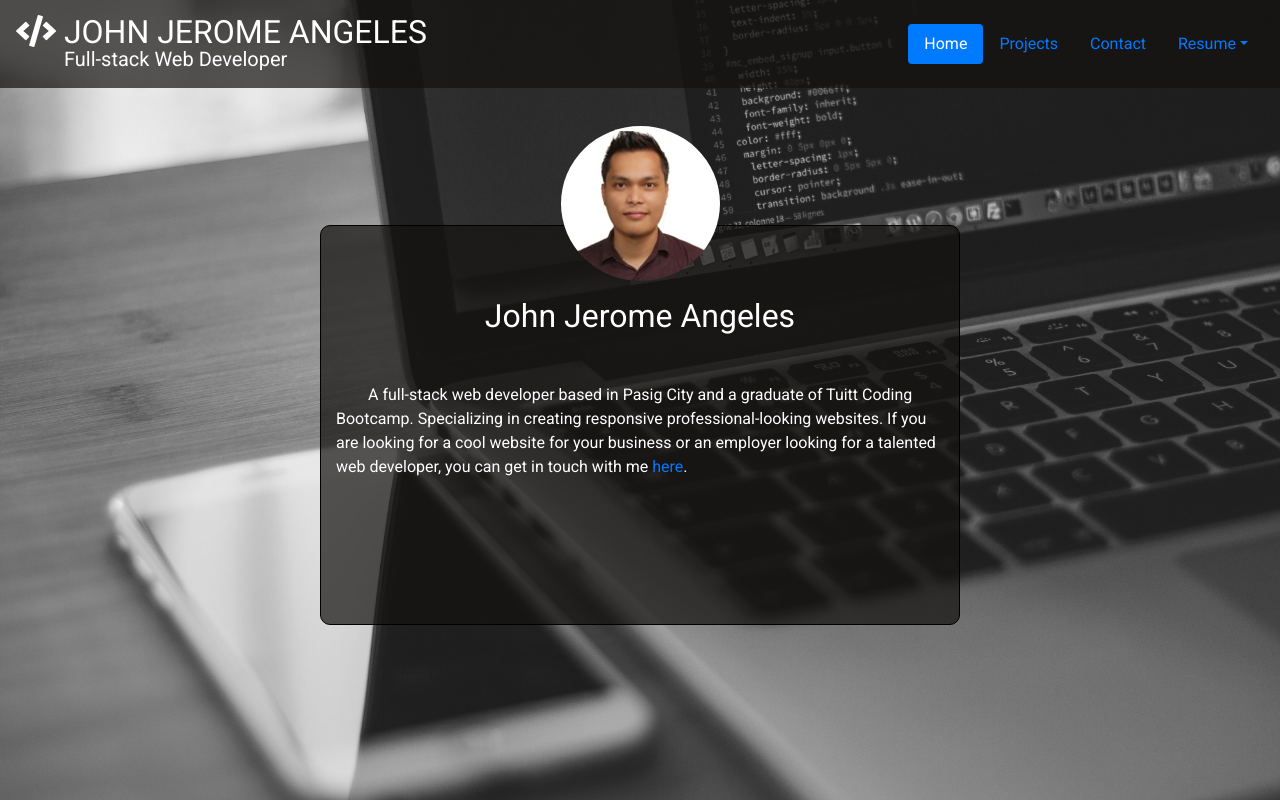
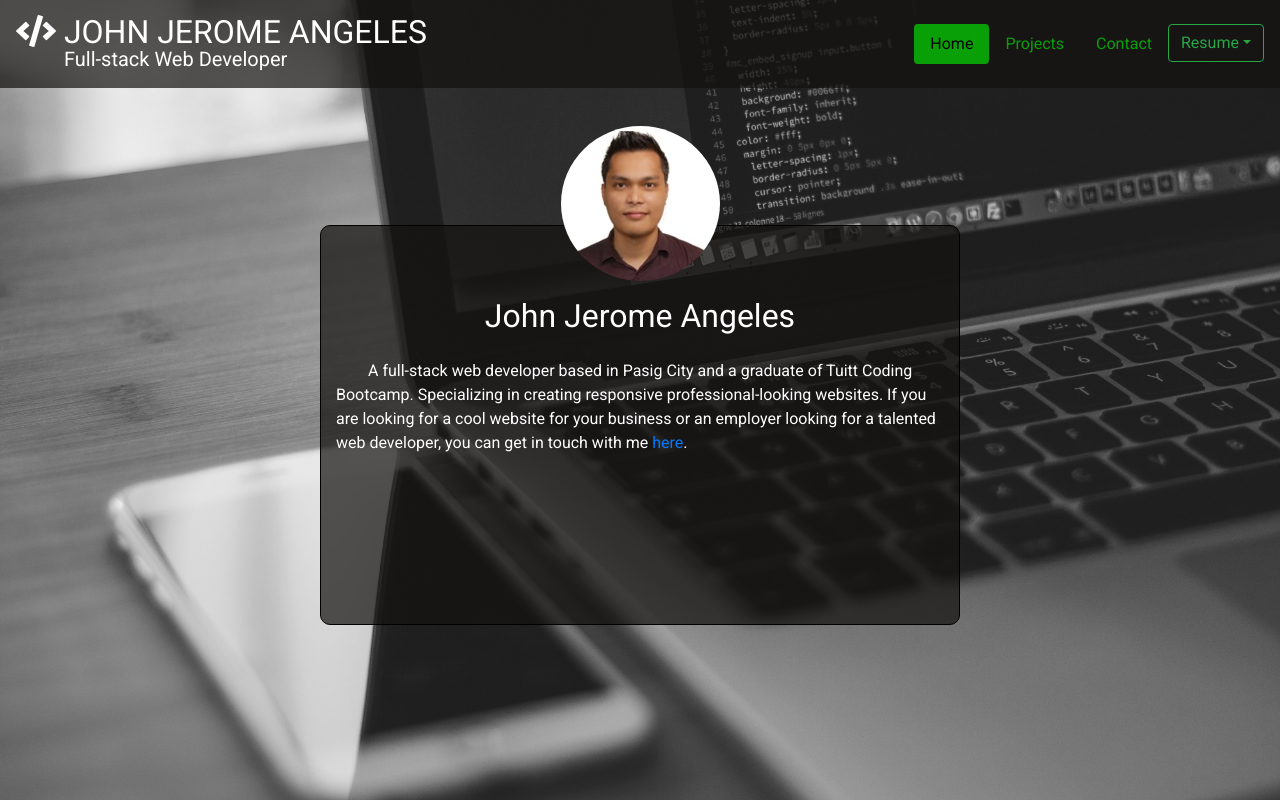
Before and after one commit to jjangeles/portfolio2, a plain HTML site: page index.html in a window 1280 px wide. Drawn offline with nearby package versions, Linux system fonts and the light colour scheme; files whose address does not match are found by name.

Commit message:
Includes CSS changes on nav-links

```diff
--- a/assets/css/style.css
+++ b/assets/css/style.css
@@ -43,3 +43,30 @@ main p,
 	position: relative;
 	top: -25%;
 }
+
+.nav > .nav-item > .nav-link {
+	color:  rgba(0, 255, 0, .6);
+}
+
+.nav > .nav-item > .active {
+  color: black;
+  background-color: rgba(0, 255, 0, .6);
+}
+
+.nav > .nav-item > .not-active:hover,
+.dropdown {
+	color:  rgba(0, 255, 0, 1);
+}
+
+.nav > .nav-item > .active:hover {
+	background-color:  rgba(0, 255, 0, 1);
+}
+
+.navbar-default .navbar-nav > .open > a {
+	background-color: rgba(0, 255, 0, .6);
+}
+
+#dropdownMenuButton:hover {
+	 color: black;
+  	background-color: rgba(0, 255, 0, 1);
+}
--- a/index.html
+++ b/index.html
@@ -41,14 +41,15 @@
 					    	<a class="nav-link active" href="#">Home</a>
 					  	</li>
 					  	<li class="nav-item">
-					    	<a class="nav-link" href="#">Projects</a>
+					    	<a class="nav-link not-active" href="#">Projects</a>
 					  	</li>
 					  	<li class="nav-item">
-					    	<a class="nav-link" href="#">Contact</a>
+					    	<a class="nav-link not-active" href="#">Contact</a>
 					  	</li>
 					  	<li class="nav-item dropdown">
-					    	<a class="nav-link dropdown-toggle" data-toggle="dropdown" href="#" role="button" aria-haspopup="true" aria-expanded="false">Resume</a>
-					    	<div class="dropdown-menu">
+					  		<button type="button" class="btn btn-outline-success dropdown-toggle not-active" id="dropdownMenuButton"  data-toggle="dropdown" aria-haspopup="true" aria-expanded="false">Resume</button>
+
+					    	<div class="dropdown-menu" aria-labelledby="dropdownMenuButton">
 					      		<a class="dropdown-item" href="#">View</a>
 					    		<a class="dropdown-item" href="#">Download</a>
 					    	</div>
@@ -64,7 +65,7 @@
 				<img class="img-id rounded-circle mx-auto d-block" src="assets/images/mypic.jpg">
 
 				<h2 class="mt-3">John Jerome Angeles</h2>
-				<p class="mt-5">A full-stack web developer based in Pasig City and a graduate of Tuitt Coding Bootcamp. Specializing in creating responsive professional-looking websites. If you are looking for a cool website for your business or an employer looking for a talented web developer, you can get in touch with me <a class="contact-link" href="#">here</a>.</p>
+				<p class="mt-4">A full-stack web developer based in Pasig City and a graduate of Tuitt Coding Bootcamp. Specializing in creating responsive professional-looking websites. If you are looking for a cool website for your business or an employer looking for a talented web developer, you can get in touch with me <a class="contact-link" href="#">here</a>.</p>
 
 			</main>
 
```
